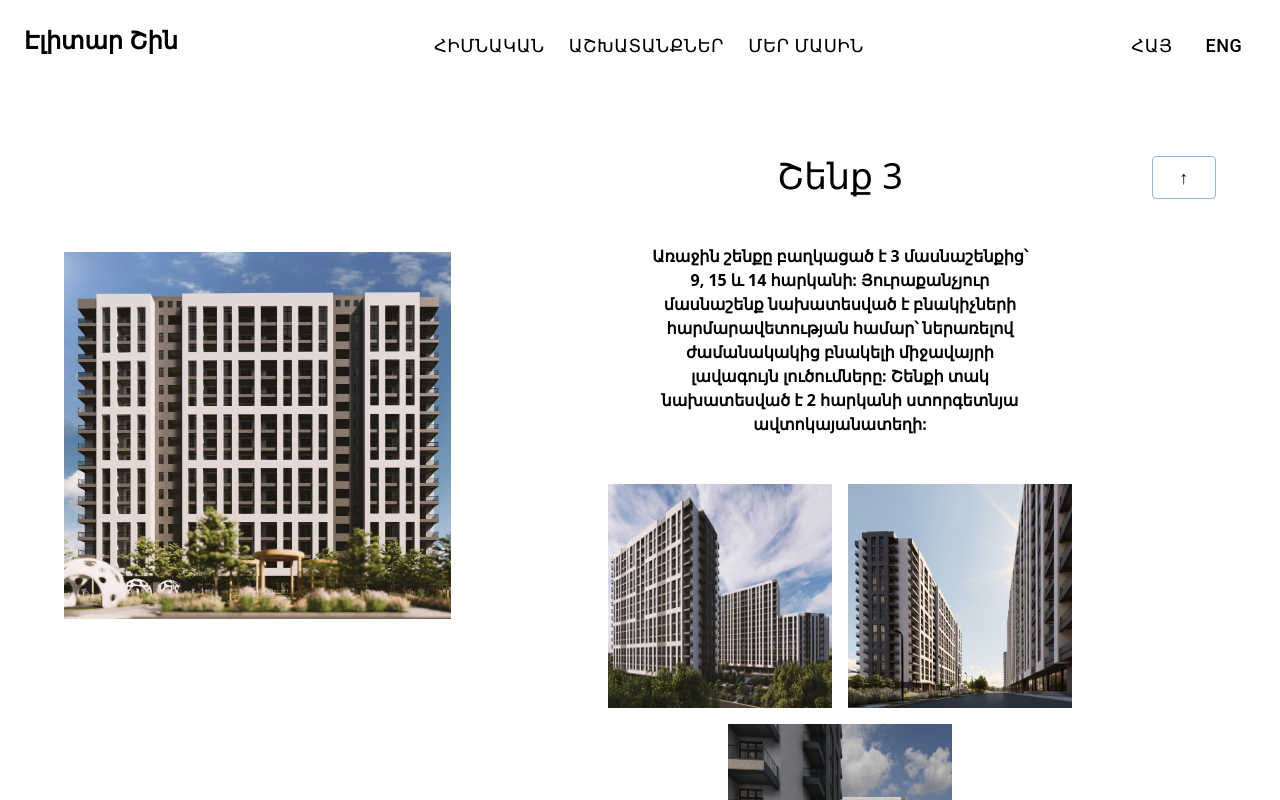
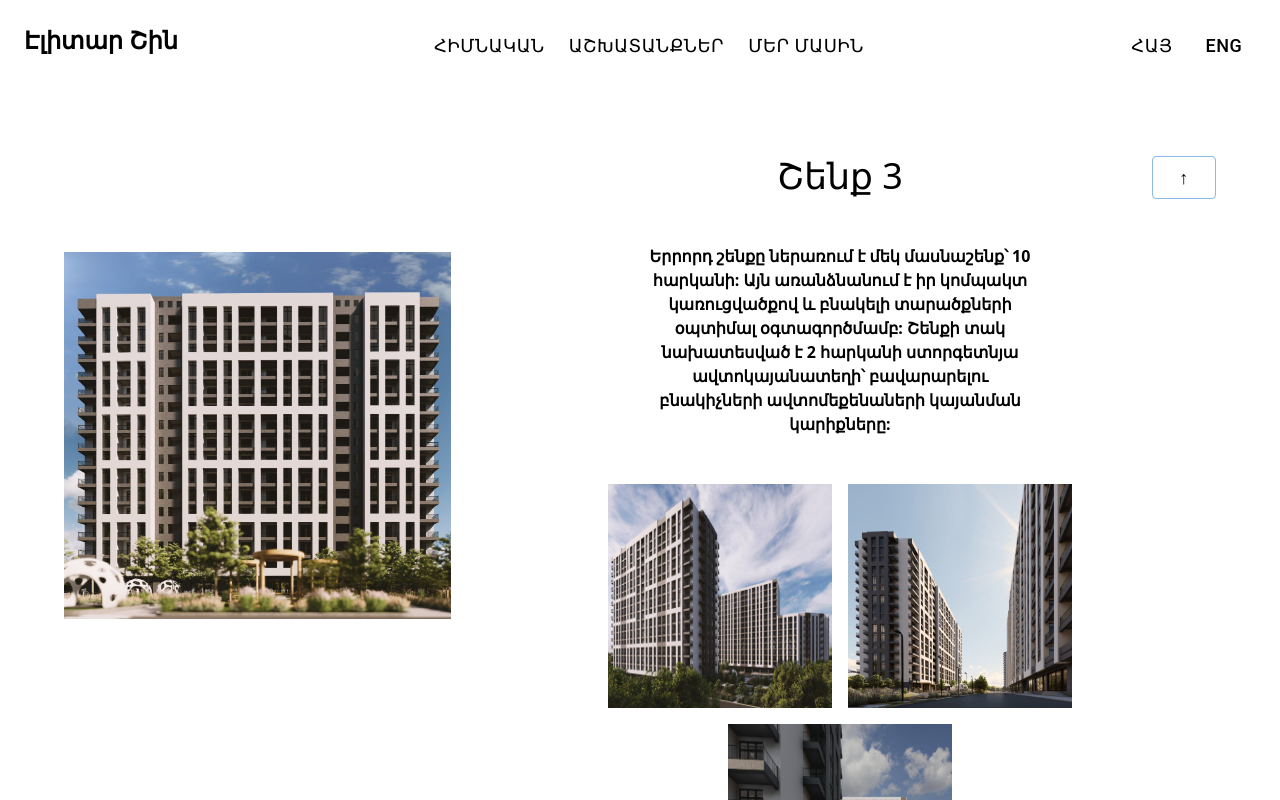
Before and after one commit to elitarshin/elitarshin, a React (Vite) app: page /BG/3 in a window 1280 px wide. Shown: the top 800 px of the page. Built offline with nearby package versions, Linux system fonts and the light colour scheme; data requests are answered from the project's data file.

Commit message:
add new commit

```diff
--- a/src/components/bgResidense/builds/building3.jsx
+++ b/src/components/bgResidense/builds/building3.jsx
@@ -32,7 +32,7 @@ function Building3() {
         </div>
         <div className="w-3/6 flex flex-col items-center gap-12 max-md:w-full">
           <h2 className="text-4xl text-center">{t("bulding3")}</h2>
-          <p className="text-center font-bold w-5/6">{t("build1Info")}</p>
+          <p className="text-center font-bold w-5/6">{t("build3Info")}</p>
           <div className="w-full flex flex-wrap gap-4 max-md:w-full justify-center">
               <img src={build2} className="w-56 h-56" />
               <img src={build3} className="w-56 h-56" />
--- a/src/local/am/am.jsx
+++ b/src/local/am/am.jsx
@@ -41,7 +41,7 @@ export const am = {
         allPosts:"Բոլոր Նորություններ",
         news:"Նորություններ",
         build1Info:"Առաջին շենքը բաղկացած է 3 մասնաշենքից՝ 9, 15 և 14 հարկանի: Յուրաքանչյուր մասնաշենք նախատեսված է բնակիչների հարմարավետության համար՝ ներառելով ժամանակակից բնակելի միջավայրի լավագույն լուծումները: Շենքի տակ նախատեսված է 2 հարկանի ստորգետնյա ավտոկայանատեղի:",
-        build2Info:"Երկրորդ շենքը, բաղկացած է երկու 16-հարկանի մասնաշենքերից, նախատեսված է դառնալ բարձրակարգ բնակելի համալիր՝ կիրառելով նորարարական ճարտարապետական լուծումներ: Շենքի տակ գտնվող 4-հարկանի ստորգետնյա ավտոկայանատեղին կապահովի ընդարձակ և հարմարավետ կայանման պայմաններ: Նշանակալի առանձնահատկություններից է այն, որ 2-րդ հարկում նախատեսված է ստեղծել ժամանակակից և գործնական օֆիսային տարածքներ, որն իր մեջ կհամախմբի բիզնես գործունեության համար անհրաժեշտ բոլոր պայմանները՝ իդեալական հավասարակշռություն ստեղծելով բնակելի և աշխատավայրային միջավայրերի միջև։",
+        build2Info:"Երկրորդ շենքը, բաղկացած է երեք 16-հարկանի մասնաշենքերից, նախատեսված է դառնալ բարձրակարգ բնակելի համալիր՝ կիրառելով նորարարական ճարտարապետական լուծումներ: Շենքի տակ գտնվող 4-հարկանի ստորգետնյա ավտոկայանատեղին կապահովի ընդարձակ և հարմարավետ կայանման պայմաններ: Նշանակալի առանձնահատկություններից է այն, որ 2-րդ հարկում նախատեսված է ստեղծել ժամանակակից և գործնական օֆիսային տարածքներ, որն իր մեջ կհամախմբի բիզնես գործունեության համար անհրաժեշտ բոլոր պայմանները՝ իդեալական հավասարակշռություն ստեղծելով բնակելի և աշխատավայրային միջավայրերի միջև։",
         build3Info:"Երրորդ շենքը ներառում է մեկ մասնաշենք՝ 10 հարկանի: Այն առանձնանում է իր կոմպակտ կառուցվածքով և բնակելի տարածքների օպտիմալ օգտագործմամբ: Շենքի տակ նախատեսված է 2 հարկանի ստորգետնյա ավտոկայանատեղի՝ բավարարելու բնակիչների ավտոմեքենաների կայանման կարիքները:",
         twn:"Թաունհաուսներ",
         twnInfo:"Այս նախագիծը, որը մեկնարկել է 2020 թվականին և հաջողությամբ ավարտվել 2022-ին, ներկայացնում է ժամանակակից թաունհաուսների համալիր, որը առանձնանում է իր մոդեռն և նորարարական լուծումներով: Շենքերի դիզայնը ընդգծում է մինիմալիստական ոճի և ֆունկցիոնալության համադրությունը՝ լայն պատուհաններ, կանաչապատ տանիքներ և բարձրորակ շինարարական նյութեր, որոնք ապահովում են ամրություն և հարմարավետություն: Թաունհաուսները նախատեսված են ապահովելու ժամանակակից կենսամիջավայր՝ առաջարկելով ինչպես էսթետիկ, այնպես էլ ֆունկցիոնալ լուծումներ: Համալիրի նախագծային առանձնահատկությունները ներառում են ոչ միայն ժամանակակից ճարտարապետական մոտեցումներ, այլև բնակիչների հարմարավետությունն ու անվտանգությունն ապահովող փակ բակային տարածքներ: Այս թաունհաուսները մարմնավորում են բարձրորակ շինարարական ստանդարտներ՝ ինտեգրելով բնական և տեխնոլոգիական տարրերը, ինչը թույլ է տալիս ստեղծել հարմարավետ և պրակտիկ բնակարանային միջավայր՝ լիովին համապատասխանելով ժամանակակից պահանջներին:",
--- a/src/local/en/en.jsx
+++ b/src/local/en/en.jsx
@@ -41,7 +41,7 @@ export const en = {
         allPosts:"All Posts",
         news:"News",
         build1Info:"The first building consists of 3 buildings: 9, 15 and 14 floors. Each building is designed for the comfort of residents, incorporating the best solutions for a modern residential environment. A 2-story underground parking lot is planned under the building.",
-        build2Info:"The second building, consisting of two 16-story buildings, is designed to become a high-class residential complex using innovative architectural solutions. The 4-story underground parking lot under the building will provide spacious and comfortable parking conditions. One of the significant features is that on the 2nd floor it is planned to create modern and practical office spaces, which will combine all the necessary conditions for business activities, creating an ideal balance between residential and working environments.",
+        build2Info:"The second building, consisting of three 16-story buildings, is designed to become a high-class residential complex using innovative architectural solutions. The 4-story underground parking lot under the building will provide spacious and comfortable parking conditions. One of the significant features is that on the 2nd floor it is planned to create modern and practical office spaces, which will combine all the necessary conditions for business activities, creating an ideal balance between residential and working environments.",
         build3Info:"The third building includes one 10-story building. It is distinguished by its compact structure and optimal use of residential space. A 2-story underground parking lot is planned under the building to meet the parking needs of residents.",
         twn:"TownHouses",
         twnInfo:"This project, which was launched in 2020 and successfully completed in 2022, represents a complex of modern townhouses, which stands out for its modern and innovative solutions. The design of the buildings emphasizes the combination of minimalist style and functionality: large windows, green roofs and high-quality construction materials that ensure durability and comfort. The townhouses are designed to provide a modern living environment, offering both aesthetic and functional solutions. The design features of the complex include not only modern architectural approaches, but also enclosed courtyard areas that ensure the comfort and safety of residents. These townhouses embody high-quality construction standards, integrating natural and technological elements, which allows you to create a comfortable and practical living environment, fully meeting modern requirements.",
```
